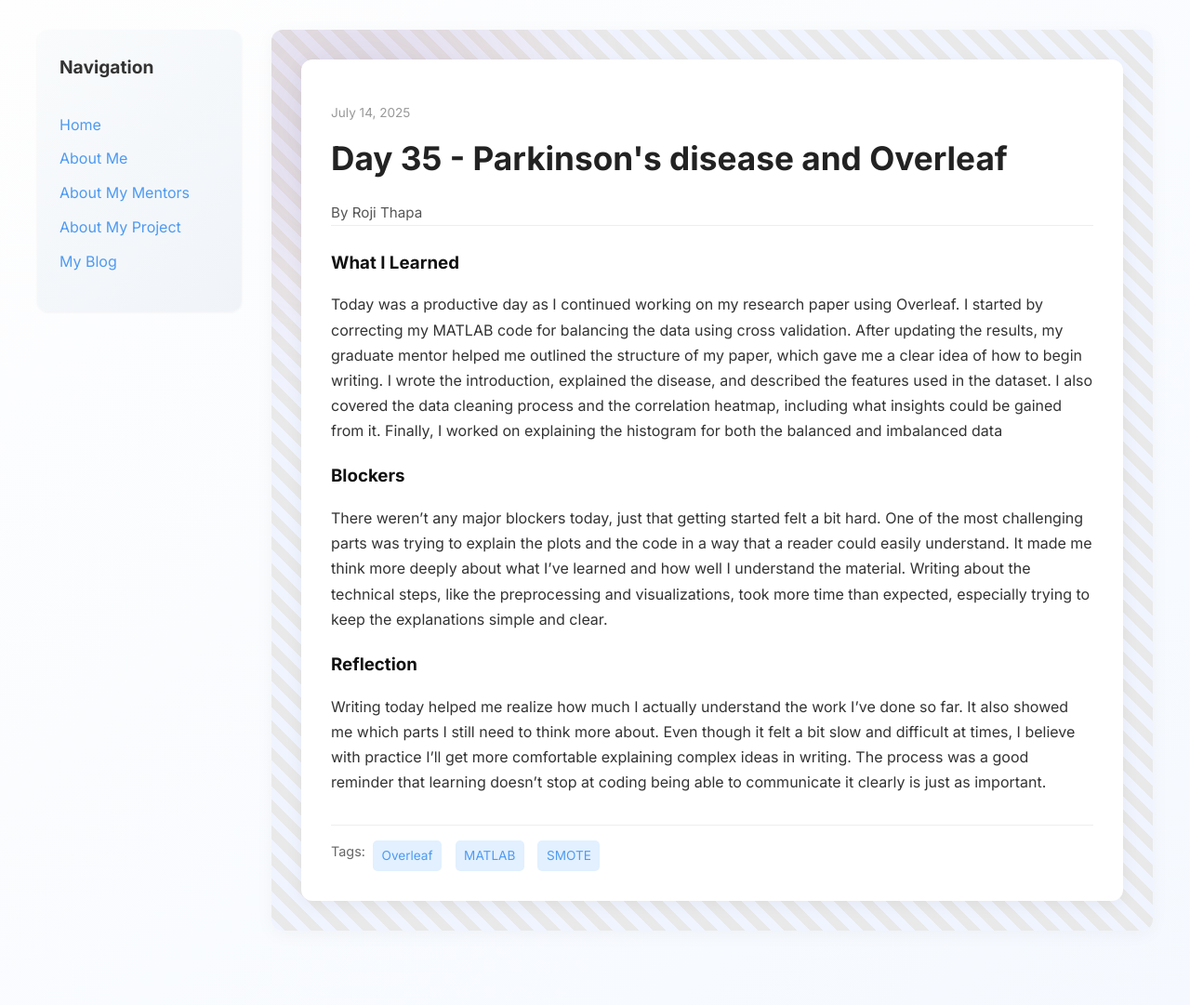
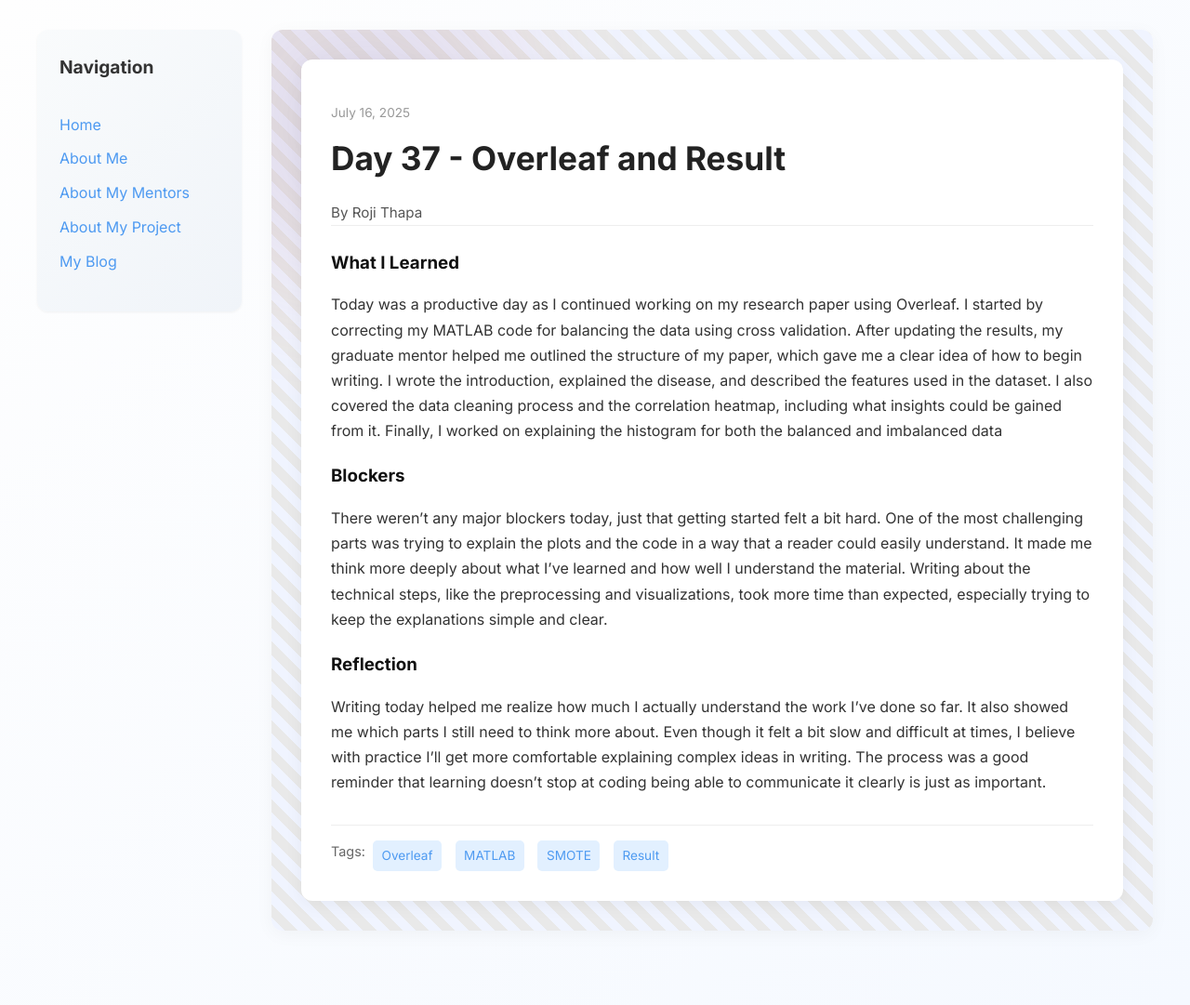
Before and after one commit to rojee-thapa/rojee-thapa.github.io, a Jekyll site: the page built from _posts/2025-07-16-day-37.md, in a window 1280 px wide. Shown: the whole page at 93% size. Built offline with Jekyll 4.4.1, drawn with Linux system fonts in a browser that asks for light colours.

Commit message:
Update 2025-07-16-day-37.md

```diff
--- a/_posts/2025-07-16-day-37.md
+++ b/_posts/2025-07-16-day-37.md
@@ -1,10 +1,10 @@
 ---
 layout: post
-title: "Day 35 - Parkinson's disease and Overleaf"
-date: 2025-07-14
+title: "Day 37 - Overleaf and Result"
+date: 2025-07-16
 author: Roji Thapa
-permalink: /day35.html
-tags: ['Overleaf', 'MATLAB','SMOTE']
+permalink: /day37.html
+tags: ['Overleaf', 'MATLAB','SMOTE','Result']
 
 what_i_learned: |
    Today was a productive day as I continued working on my research paper using Overleaf. I started by correcting my MATLAB code for balancing the data using cross
```
